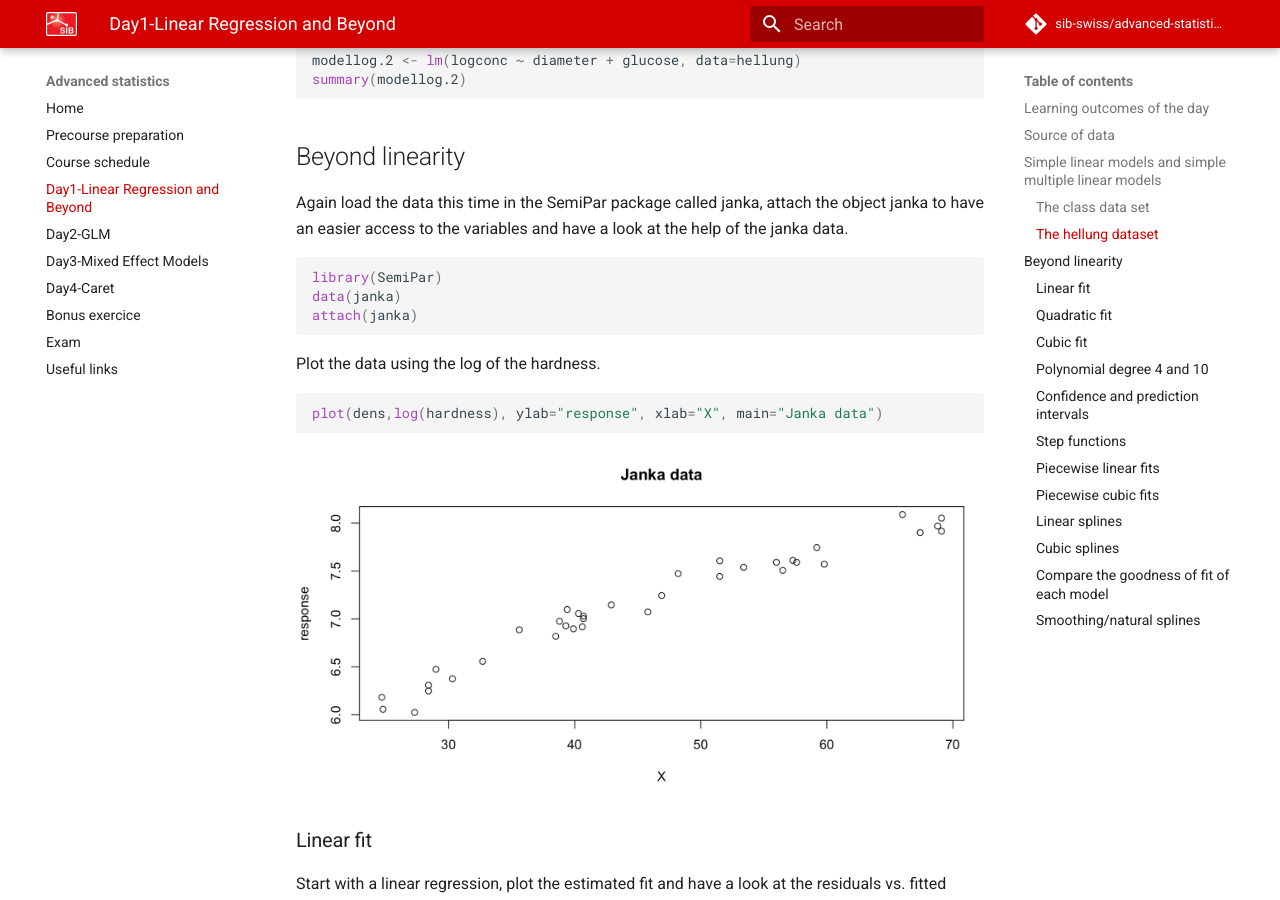
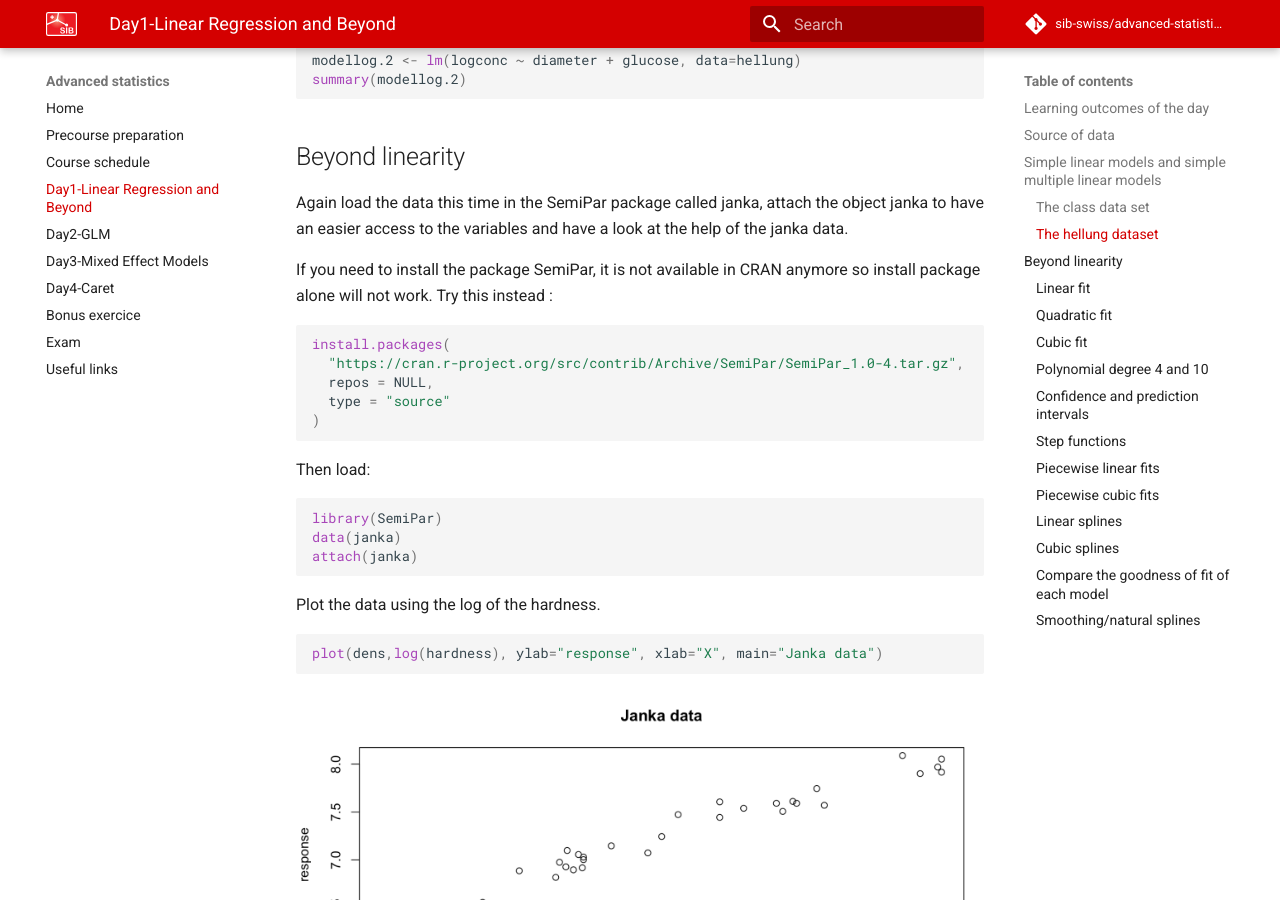
Before and after one commit to sib-swiss/advanced-statistics, an MkDocs documentation site: the page built from docs/day1.md, in a window 1280 px wide and 900 px high, scrolled down 7520 px. Built offline with MkDocs 1.6.1 and Material for MkDocs 9.7.7, drawn with Linux system fonts in a browser that asks for light colours; comment, search, counter and statistics services are not loaded.

Commit message:
version2026

````diff
--- a/docs/day1.md
+++ b/docs/day1.md
@@ -227,6 +227,17 @@ summary(modellog.2)
 
 Again load the data this time in the SemiPar package called janka, attach the object janka to have an easier access to the variables and have a look at the help of the janka data.
 
+If you need to install the package SemiPar, it is not available in CRAN anymore so install package alone will not work. Try this instead :
+
+```r
+install.packages(
+  "https://cran.r-project.org/src/contrib/Archive/SemiPar/SemiPar_1.0-4.tar.gz",
+  repos = NULL,
+  type = "source"
+)
+```
+
+Then load:
 
 ```r
 library(SemiPar)
````
Also changed, not shown: 1 other file.
